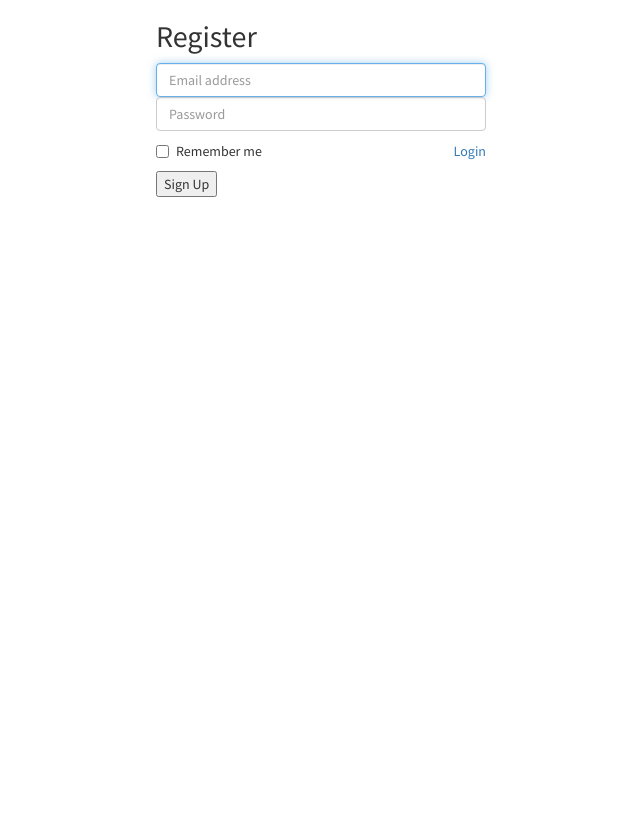
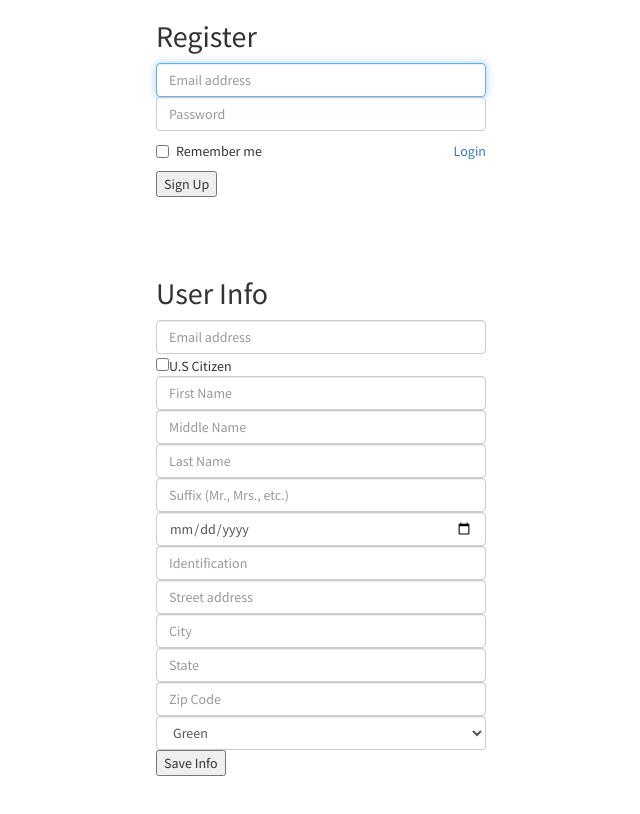
Before and after one commit to PQDApps/Survey_Backend, a website: page signuplogin.html in a window 1280 px wide. Shown: the whole page, without its empty margins (319-959 px from the left). Drawn offline with Linux system fonts and the light colour scheme.

Commit message:
Save Info API working

```diff
--- a/index.js
+++ b/index.js
@@ -118,6 +118,11 @@ router.post('/signupnow', function(req,res){
 router.post('/saveinfo', function(req,res){
   var user = req.body.user;
   var eligibility = req.body.eligibility;
+  if (req.body.eligibility == "on"){
+    eligibility = true;
+  } else {
+    eligibility = false;
+  }
   var firstName = req.body.firstName;
   var middleName = req.body.middleName;
   var lastName = req.body.lastName;
--- a/signuplogin.html
+++ b/signuplogin.html
@@ -61,6 +61,62 @@
         <button class="btn-wisteria" type="submit">Sign Up</button>
       </form>
     </div>
+    <br>
+    <br>
+    <br>
+
+
+
+
+
+     <!--"user":"pedro@aaa.com",
+    "eligibility" : true,
+    "firstName":"Pedro",
+    "middleName":"",
+    "lastName":"Quinonez",
+    "suffix":"Mr.",
+    "birthday":"5/15/1988",
+    "identification":"CO drivers license",
+    "street" : "1518 Ohio St",
+    "city":"Aurora",
+    "state":"CO",
+    "zipcode":"80014",
+    "party":"Green"-->
+    <script type="text/javascript">
+        $(document).ready(function(){
+            $('#saveinfo').submit(function(event){
+                event.preventDefault();
+                var data = $('#saveinfo').serialize();
+
+                $.post('/api/saveinfo', data, function(resp){
+                    console.log(resp);
+                });
+            });
+        });
+    </script>
+    <div style="width:330px;margin:0 auto">
+      <form id="saveinfo" class="form-signin">
+        <h2 class="form-signin-heading">User Info</h2>
+        <label for="inputEmail" class="sr-only">Email address</label>
+        <input name="user" type="email" id="inputEmail" class="form-control" placeholder="Email address" required autofocus>
+        <input name="eligibility" type="checkbox" id="eligibilityCitizen" class="form-remember" placeholder="Eligibility" required>U.S Citizen
+        <input name="firstName" type="text" id="firstname" class="form-control" placeholder="First Name" required>
+        <input name="middleName" type="text" id="middlename" class="form-control" placeholder="Middle Name">
+        <input name="lastName" type="text" id="lastname" class="form-control" placeholder="Last Name" required>
+        <input name="suffix" type="text" id="suffix" class="form-control" placeholder="Suffix (Mr., Mrs., etc.)" required>
+        <input name="birthday" type="date" id="birthday" class="form-control" placeholder="MM/DD/YYYY" required>
+        <input name="identification" type="text" id="identification" class="form-control" placeholder="Identification" required>
+        <input name="street" type="text" id="street" class="form-control" placeholder="Street address" required>
+        <input name="city" type="text" id="city" class="form-control" placeholder="City" required>
+        <input name="state" type="text" id="state" class="form-control" maxlength="2" placeholder="State" required>
+        <input name="zipcode" type="text" id="zip" class="form-control" maxlength="5" placeholder="Zip Code" required>
+        <select name="party" class="form-control">
+            <option value="Green">Green</option>
+            <option value="Other">Other</option>
+        </select>
+        <button class="btn-wisteria" type="submit">Save Info</button>
+      </form>
+    </div>
 </body>
 
 </html>
```
Also changed, not shown: index.html (+1 -2 lines).
